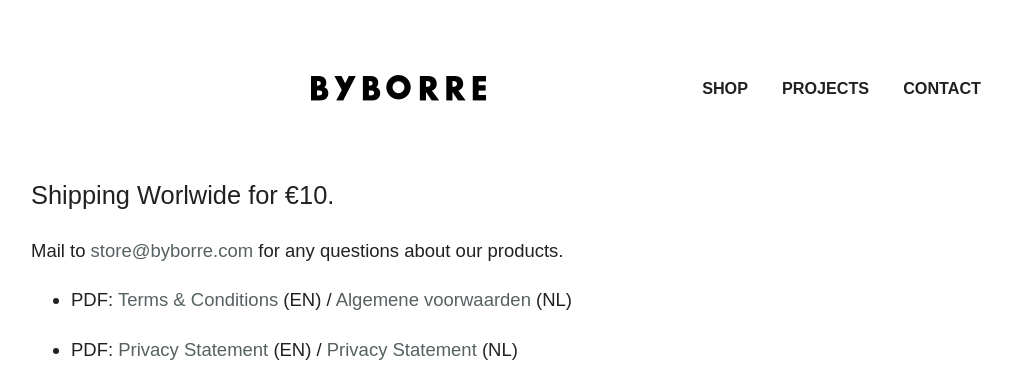
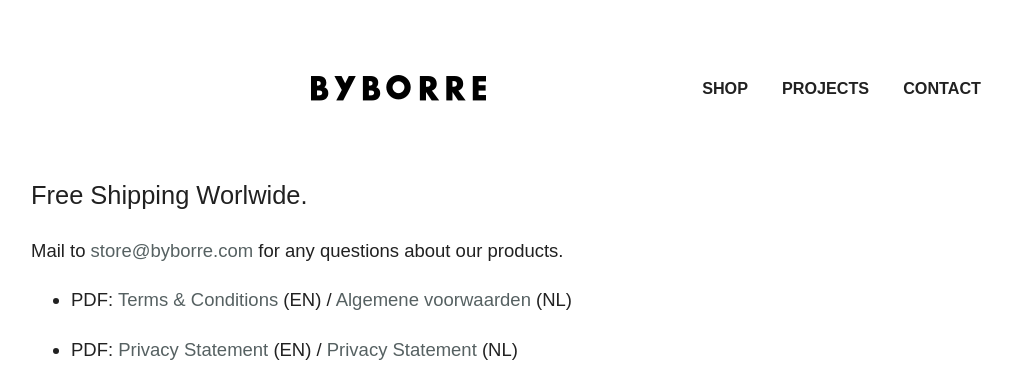
Before and after one commit to byborre/byborre.github.io, a Jekyll site: the page built from shop/terms/index.html, in a window 1280 px wide and 900 px high. Shown: the top 375 px of the window, without its empty margins (242-1251 px from the left). Built offline with Jekyll 4.4.1, drawn with Linux system fonts in a browser that asks for light colours; some web fonts are replaced; Markdown is read by kramdown in place of the engine named in the settings; a script that is not in the unit is left out; comment, search, counter and statistics services are not loaded.

Commit message:
Free shipping
Updated shipping to be free!

```diff
--- a/shop/terms/index.html
+++ b/shop/terms/index.html
@@ -6,7 +6,7 @@
 
   <div class="inner">
 
-    <p class="intro">Shipping Worlwide for &euro;10.</p>
+    <p class="intro">Free Shipping Worlwide.</p>
 
     <p>Mail to <a href="mailto:store@byborre.com">store@byborre.com</a> for any questions about our products.</p>
 
```
